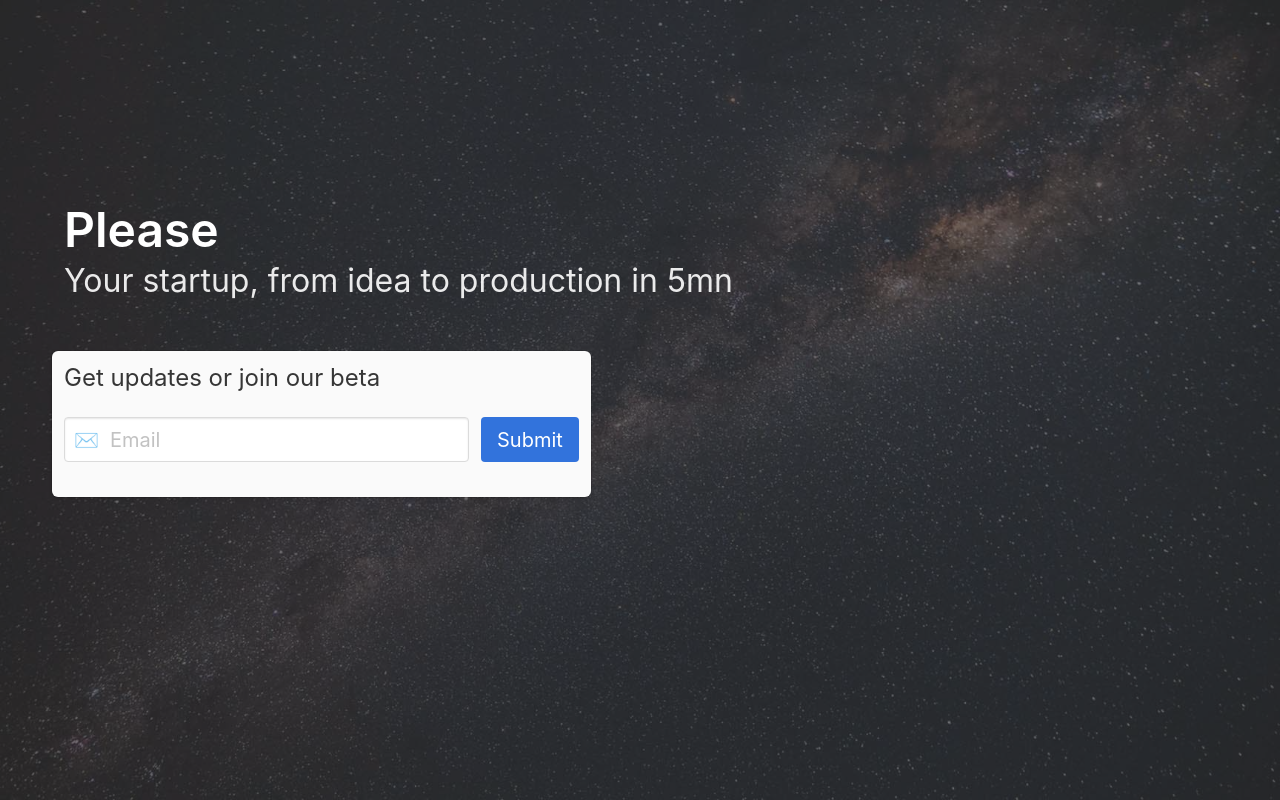
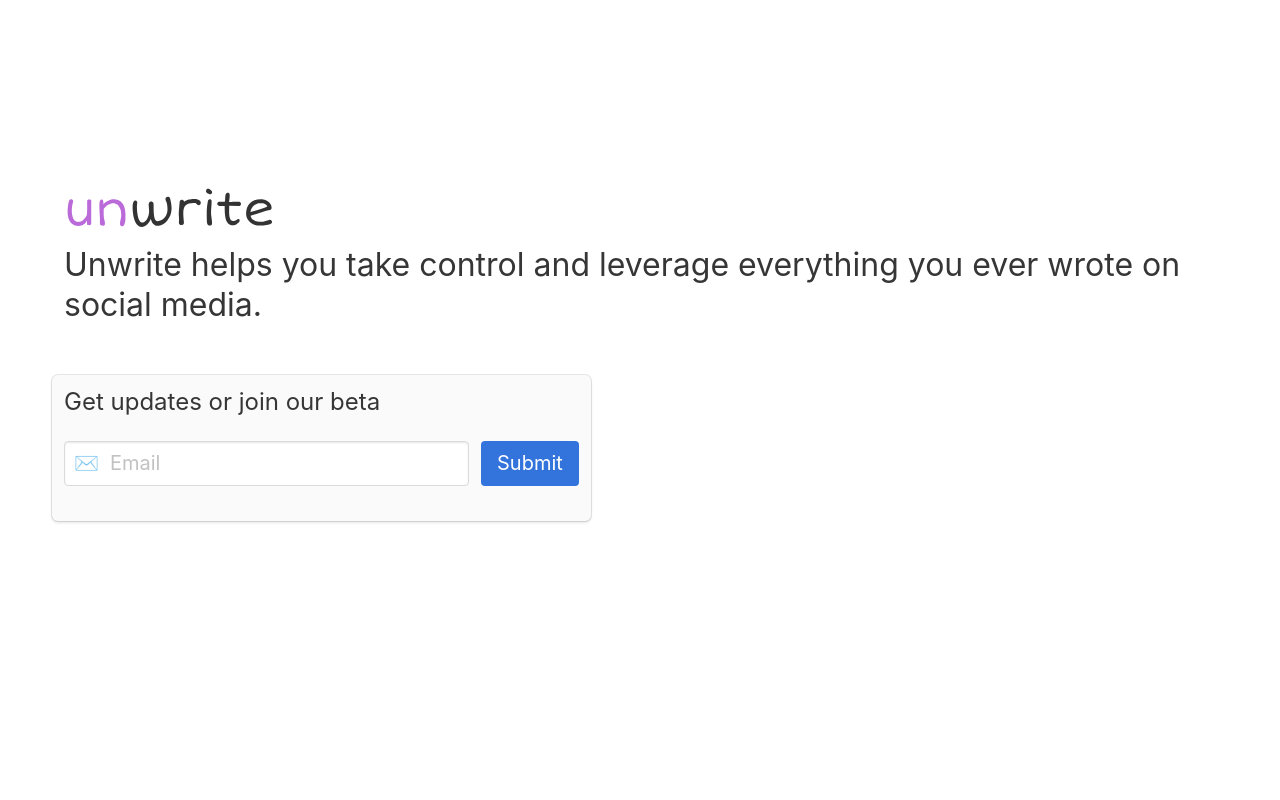
Before and after one commit to unwrite/homepage, a plain HTML site: page index.html in a window 1280 px wide. Drawn offline with nearby package versions, Linux system fonts and the light colour scheme.

Commit message:
Personalize for unwrite

```diff
--- a/index.html
+++ b/index.html
@@ -4,7 +4,7 @@
     <meta charset="UTF-8" />
     <meta http-equiv="X-UA-Compatible" content="IE=edge,chrome=1" />
     <meta name="viewport" content="width=device-width, initial-scale=1" />
-    <title>Please</title>
+    <title>Unwrite</title>
     <meta name="author" content="name" />
     <meta name="description" content="description here" />
     <meta name="keywords" content="keywords,here" />
@@ -18,14 +18,15 @@
     <link defer rel="stylesheet" href="css/style.css" />
   </head>
   <body>
-    <section class="hero is-success is-fullheight has-background-dark">
+    <section class="hero is-success is-fullheight has-background-white">
       <div class="hero-body">
         <div class="container">
-          <h1 class="title is-1">
-            Please
-          </h1>
-          <h2 class="subtitle is-3">
-            Your startup, from idea to production in 5mn
+          <img
+            alt="Unwrite"
+            src="img/logo.svg"
+          />
+          <h2 class="subtitle is-3 has-text-dark">
+            Unwrite helps you take control and leverage everything you ever wrote on social media.
           </h2>
           <div class="columns">
             <div class="box column is-narrow has-background-white-bis">
@@ -79,11 +80,6 @@
           </div>
         </div>
       </div>
-      <img
-        alt="Milky Way"
-        class="hero-background is-transparent"
-        src="img/background.jpg"
-      />
     </section>
   </body>
 </html>
--- a/js/main.js
+++ b/js/main.js
@@ -1,4 +1,4 @@
-const POST_URL = 'https://api.producthunt.com/widgets/upcoming/v1/upcoming/please-stack/forms'
+const POST_URL = 'https://api.producthunt.com/widgets/upcoming/v1/upcoming/unwrite/forms'
 
 const emailForm = document.getElementById('form')
 const emailField = document.getElementById('email')
```
Also changed, not shown: img/logo.svg (added).
